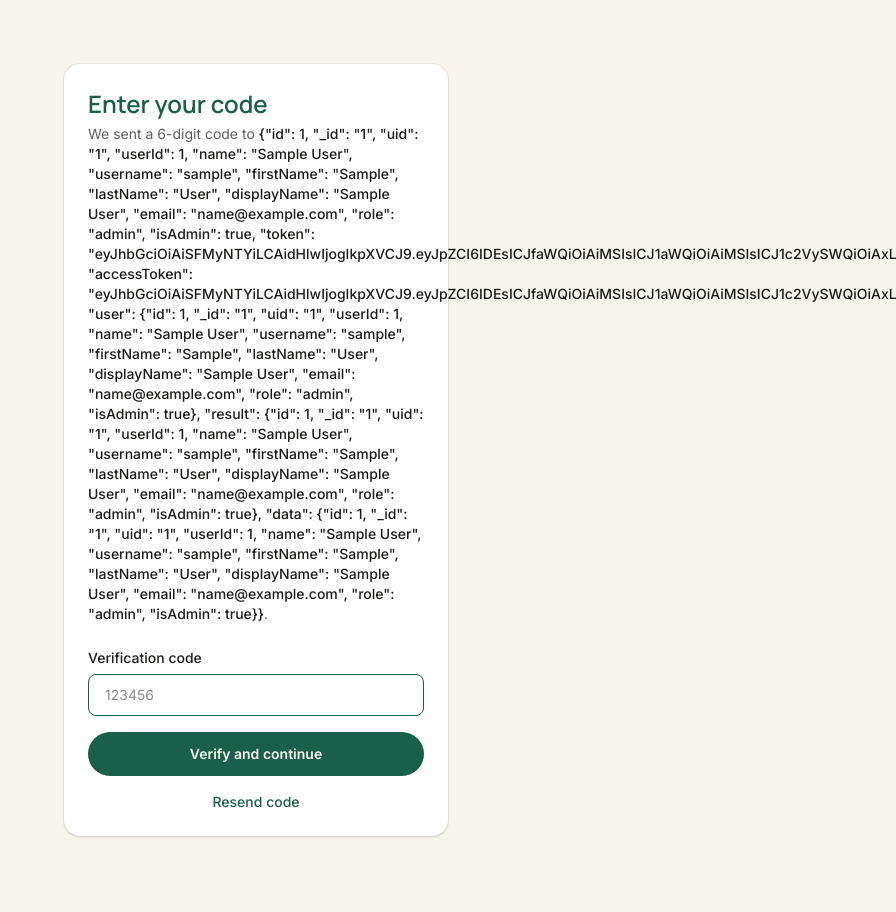
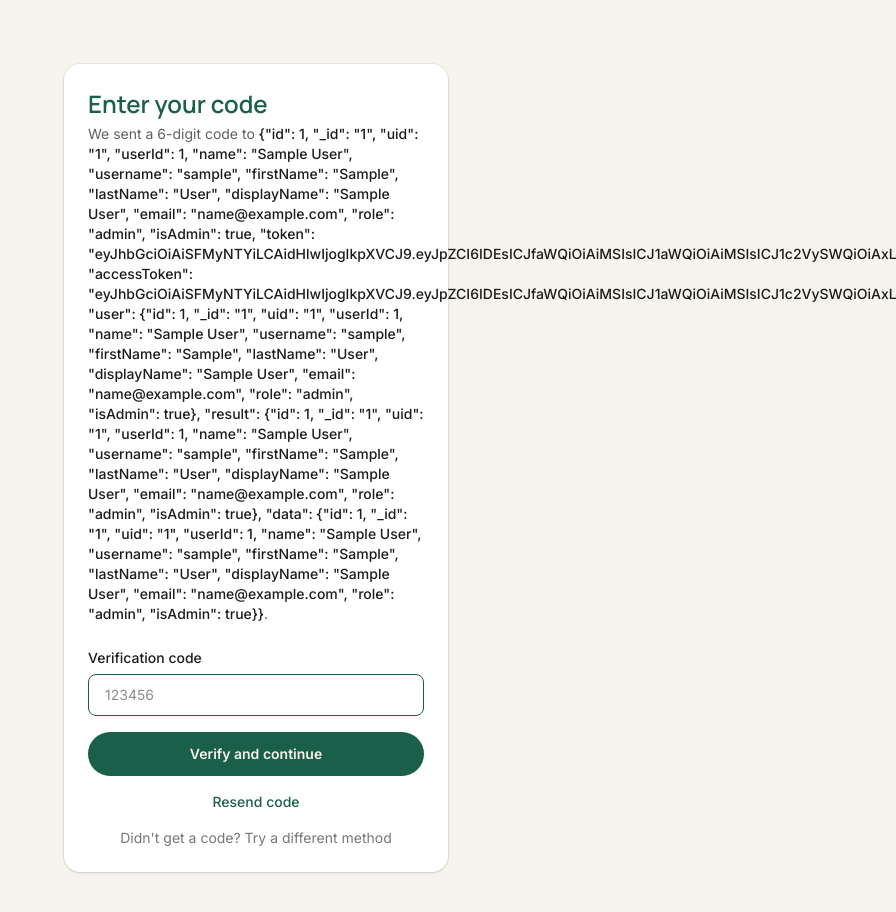
Before and after one commit to mugabee/uzuza, a Next.js app: page /login/verify in a window 1280 px wide. Shown: the top 912 px of the page, without its empty margins (384-1280 px from the left). Built offline with nearby package versions, Linux system fonts and the light colour scheme; sample sign-in values are in the browser's storage.

Commit message:
Add a way back to the login method picker if a code never arrives

```diff
--- a/app/(auth)/login/verify/page.tsx
+++ b/app/(auth)/login/verify/page.tsx
@@ -116,6 +116,17 @@ export default function VerifyPage() {
           >
             {resending ? "Resending..." : "Resend code"}
           </button>
+          <button
+            type="button"
+            onClick={() => {
+              sessionStorage.removeItem("uzuza_login_method");
+              sessionStorage.removeItem("uzuza_login_identifier");
+              router.push("/login");
+            }}
+            className="text-sm text-foreground/60 underline-offset-2 hover:underline"
+          >
+            Didn't get a code? Try a different method
+          </button>
         </form>
       </Card>
     </main>
```
